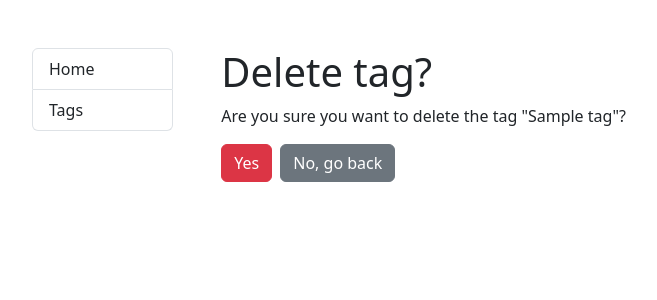
After one commit to misha-cw/todo-list, a Django app: page /tags/1/delete/ in a window 1280 px wide. The commit adds this page. Shown: the top 300 px of the page, without its empty margins (4-661 px from the left). Run offline with Django 5.2, Linux system fonts and the light colour scheme; tables that the repository leaves empty hold one stand-in row (values such as "Sample post").

Commit message:
Add tag deletion functionality with confirmation view and URL routing

```diff
--- /dev/null
+++ b/templates/todo/tag_confirm_delete.html
@@ -0,0 +1,14 @@
+{% extends "base.html" %}
+
+{% block content %}
+  <h1>Delete tag?</h1>
+  <p>Are you sure you want to delete the tag "{{ object.name }}"?</p>
+  <div class="d-flex gap-2 mb-2 align-items-center">
+    <form action="" method="post">
+      {% csrf_token %}
+
+      <input type="submit" value="Yes" class="btn btn-danger">
+    </form>
+    <a href="{% url 'todo:tag_list' %}" class="btn btn-secondary">No, go back</a>
+  </div>
+{% endblock %}
--- a/templates/todo/tag_list.html
+++ b/templates/todo/tag_list.html
@@ -22,7 +22,7 @@
               <a href="{% url 'todo:tag_update' tag.pk %}" class="btn btn-warning btn-sm">Edit</a>
             </td>
             <td>
-              <a href="#" class="btn btn-danger btn-sm">Delete</a>
+              <a href="{% url 'todo:tag_delete' tag.pk %}" class="btn btn-danger btn-sm">Delete</a>
             </td>
           </tr>
         {% endfor %}
--- a/todo/urls.py
+++ b/todo/urls.py
@@ -5,6 +5,7 @@ from todo.views import (
     TagListView,
     TagCreateView,
     TagUpdateView,
+    TagDeleteView,
 )
 
 
@@ -15,4 +16,5 @@ urlpatterns = [
     path("tags/", TagListView.as_view(), name="tag_list"),
     path("tags/add/", TagCreateView.as_view(), name="tag_create"),
     path("tags/<int:pk>/edit/", TagUpdateView.as_view(), name="tag_update"),
+    path("tags/<int:pk>/delete/", TagDeleteView.as_view(), name="tag_delete"),
 ]
--- a/todo/views.py
+++ b/todo/views.py
@@ -31,3 +31,9 @@ class TagUpdateView(generic.UpdateView):
     fields = ['name']
     template_name = "todo/tag_form.html"
     success_url = reverse_lazy("todo:tag_list")
+
+
+class TagDeleteView(generic.DeleteView):
+    model = Tag
+    template_name = "todo/tag_confirm_delete.html"
+    success_url = reverse_lazy("todo:tag_list")
```
